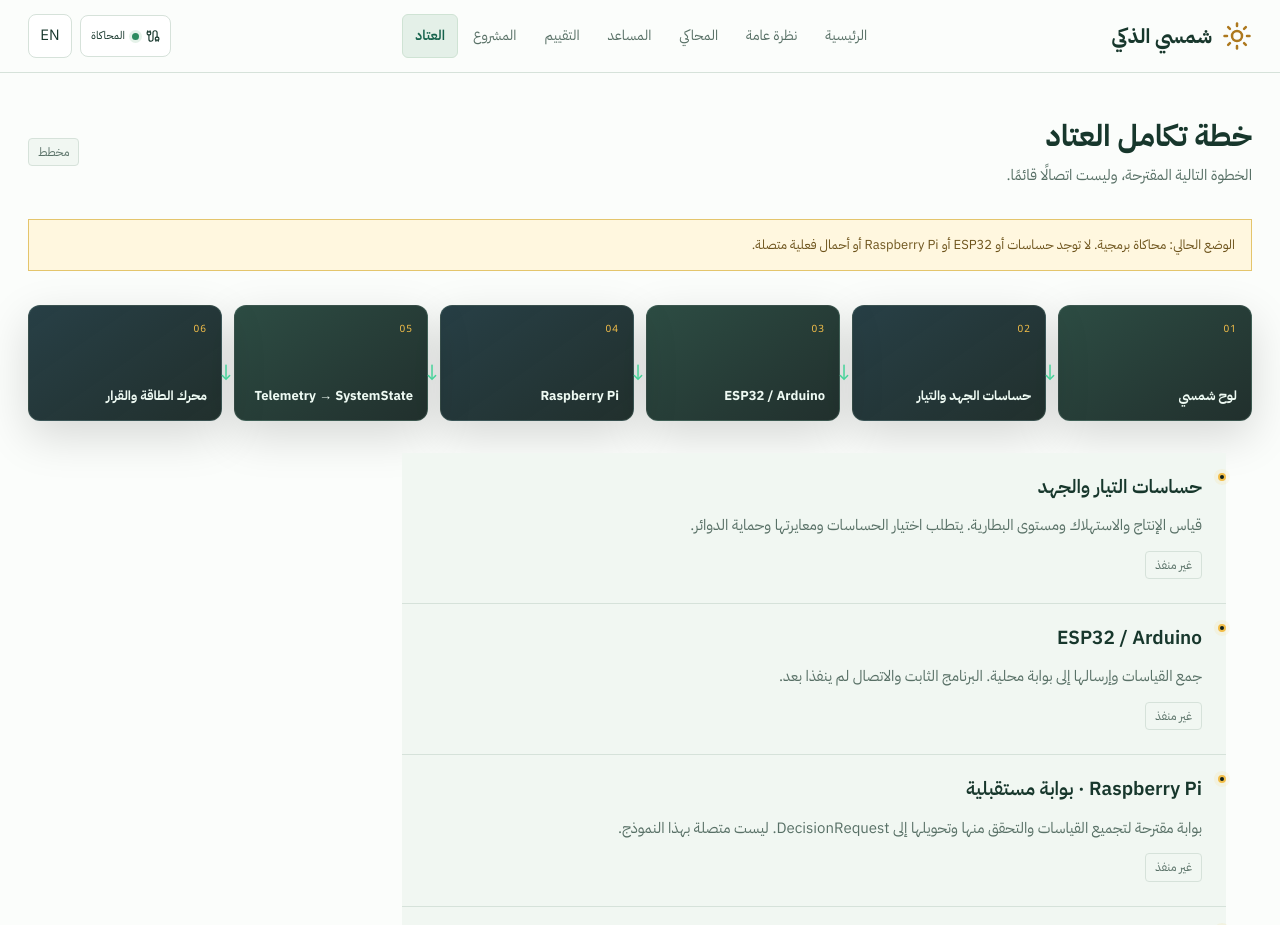
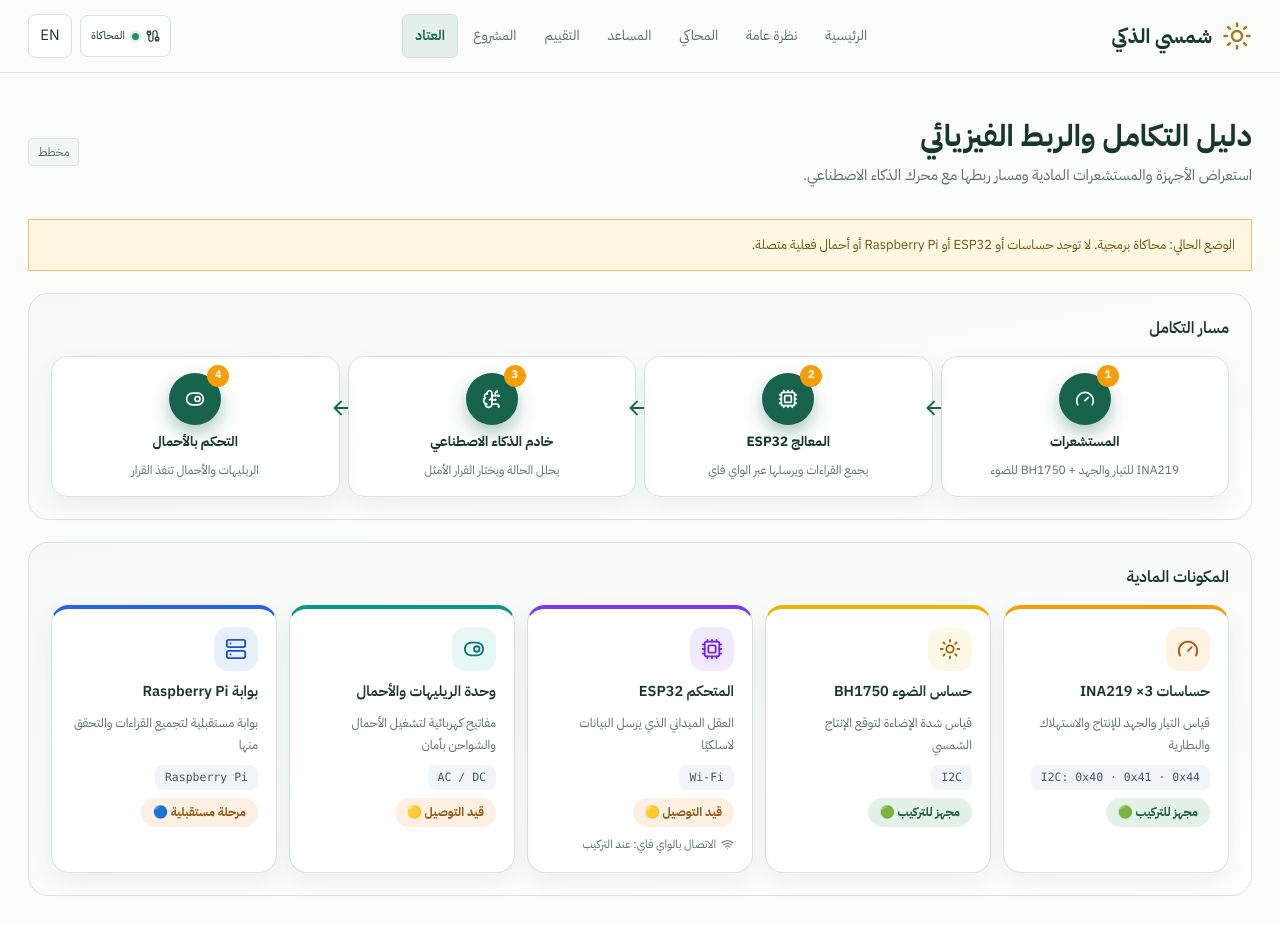
Before and after one commit to mur99k/shamsi-smart, a Next.js app: page /hardware in a window 1280 px wide. Shown: the top 925 px of the page. Built offline with nearby package versions, Linux system fonts and the light colour scheme.

Commit message:
feat(hardware): integration hub with stepper, component cards and status badges

```diff
--- a/src/app/globals.css
+++ b/src/app/globals.css
@@ -653,17 +653,43 @@ input[type="range"] { accent-color: #46d39a; }
 .pipeline li { position: relative; padding-inline-start: 24px; transition: background-color 180ms ease-out, transform 180ms ease-out; }
 .pipeline li::before { content: ""; position: absolute; inset-inline-start: 0; top: 20px; width: 8px; height: 8px; border: 2px solid #f3be49; border-radius: 50%; background: #0d1e1a; box-shadow: 0 0 0 4px rgba(243,190,73,.1); }
 .pipeline li:hover { background: rgba(70,211,154,.08); transform: translateX(-4px); }
-.hardware-pipeline-visual { display: grid; grid-template-columns: repeat(6, minmax(0, 1fr)); gap: 12px; margin: 34px 0 12px; }
-.hardware-node { position: relative; min-height: 116px; padding: 14px; display: flex; flex-direction: column; justify-content: space-between; border: 1px solid rgba(157,201,180,.18); border-radius: 12px; background: linear-gradient(145deg, rgba(22,57,47,.9), rgba(9,25,22,.9)); box-shadow: 0 15px 45px rgba(0,0,0,.15); }
-.hardware-node:nth-child(2n) { background: linear-gradient(145deg, rgba(21,47,54,.92), rgba(9,25,22,.9)); }
-.hardware-node-index { color: #f3be49; font-family: "Segoe UI", sans-serif; font-size: 10px; letter-spacing: .1em; }
-.hardware-node strong { color: #eefaf3; font-size: 13px; line-height: 1.5; }
-.hardware-node-arrow { position: absolute; inset-inline-end: -18px; top: 48px; z-index: 1; color: #46d39a; font-size: 22px; }
-@media (max-width: 600px) {
-  .hardware-pipeline-visual { grid-template-columns: 1fr 1fr; gap: 8px; margin-top: 24px; }
-  .hardware-node { min-height: 94px; padding: 11px; }
-  .hardware-node strong { font-size: 11px; }
-  .hardware-node-arrow { inset-inline-end: -13px; top: 38px; font-size: 17px; }
+.hw-hub-panel { border-radius: 20px; padding: 22px; margin-top: 22px; border: 1px solid var(--border); background: linear-gradient(170deg, #f6faf7, #fff); }
+.hw-hub-panel > h2 { font-size: 16px; margin-bottom: 16px; }
+.hw-stepper { display: grid; grid-template-columns: minmax(0, 1fr) minmax(0, 1fr) minmax(0, 1fr) minmax(0, 1fr); gap: 8px; margin: 0; padding: 0; list-style: none; }
+.hw-stage { position: relative; display: flex; flex-direction: column; align-items: center; gap: 6px; text-align: center; border-radius: 16px; padding: 16px 10px; background: rgba(255, 255, 255, 0.9); border: 1px solid var(--border); box-shadow: 0 10px 24px rgba(28, 76, 56, 0.07); }
+.hw-stage-text { display: contents; }
+.hw-stage-text strong { font-size: 13.5px; }
+.hw-stage-text p { font-size: 12px; color: var(--muted); line-height: 1.7; }
+.hw-stage-dot { position: relative; display: inline-grid; place-items: center; width: 52px; height: 52px; border-radius: 99px; background: #17634d; color: #fff; box-shadow: 0 8px 18px rgba(23, 99, 77, 0.35); }
+.hw-stage-num { position: absolute; top: -8px; inset-inline-end: -8px; display: inline-grid; place-items: center; width: 22px; height: 22px; border-radius: 99px; background: #f59e0b; color: #fff; font-size: 11px; font-weight: 700; }
+.hw-link-h { position: absolute; top: 40px; inset-inline-end: -19px; z-index: 1; color: var(--accent); }
+.hw-link-v { display: none; color: var(--accent); }
+.hw-comp-grid { display: grid; grid-template-columns: repeat(auto-fit, minmax(210px, 1fr)); gap: 12px; }
+.hw-comp-card { display: flex; flex-direction: column; align-items: flex-start; gap: 8px; border-radius: 18px; padding: 18px; background: #fff; border: 1px solid var(--border); border-top: 4px solid #94a3b8; box-shadow: 0 10px 24px rgba(28, 76, 56, 0.07); }
+.hw-comp-card.amber { border-top-color: #f59e0b; }
+.hw-comp-card.yellow { border-top-color: #eab308; }
+.hw-comp-card.violet { border-top-color: #7c3aed; }
+.hw-comp-card.teal { border-top-color: #0d9488; }
+.hw-comp-card.blue { border-top-color: #2563eb; }
+.hw-comp-card h3 { font-size: 14.5px; }
+.hw-comp-card p { font-size: 12.5px; color: var(--muted); line-height: 1.8; }
+.hw-comp-card code { font-size: 11.5px; border-radius: 8px; padding: 3px 10px; background: #f1f5f9; color: #475569; }
+.hw-comp-icon { display: inline-grid; place-items: center; width: 44px; height: 44px; border-radius: 14px; background: #eef4fd; color: #1d4ed8; }
+.hw-comp-card.amber .hw-comp-icon { background: #fef3e2; color: #b45309; }
+.hw-comp-card.yellow .hw-comp-icon { background: #fef9e7; color: #a16207; }
+.hw-comp-card.violet .hw-comp-icon { background: #f1eafe; color: #6d28d9; }
+.hw-comp-card.teal .hw-comp-icon { background: #e6f7f5; color: #0f766e; }
+.hw-comp-card.blue .hw-comp-icon { background: #e8effe; color: #1d4ed8; }
+.hw-status { font-size: 12px; font-weight: 700; border-radius: 99px; padding: 4px 12px; }
+.hw-status.ok { background: #e2f2e7; color: #205c3e; }
+.hw-status.pending { background: #fdf0e3; color: #8a5a16; }
+.hw-wifi { display: inline-flex; align-items: center; gap: 5px; font-size: 11.5px; color: var(--muted); }
+@media (max-width: 900px) {
+  .hw-stepper { grid-template-columns: minmax(0, 1fr); gap: 0; }
+  .hw-stage { flex-direction: row; text-align: start; gap: 12px; margin-bottom: 10px; padding: 14px; }
+  .hw-stage-text { display: block; flex: 1; min-width: 0; }
+  .hw-link-h { display: none; }
+  .hw-link-v { display: block; position: absolute; bottom: -22px; inset-inline-start: 38px; }
 }
 .pipeline p, .case-study p, .architecture-branches p { color: #91aaa0; }
 .notice { background: rgba(243,190,73,.08); border-color: rgba(243,190,73,.3); color: #e6c777; }
--- a/src/app/hardware/page.tsx
+++ b/src/app/hardware/page.tsx
@@ -1,29 +1,57 @@
 "use client";
 
+import { ArrowDown, ArrowLeft, ArrowRight, Gauge, Sun, Cpu, ToggleRight, BrainCircuit, Wifi, Server } from "lucide-react";
 import { useSolar } from "@/components/dashboard/SolarProvider";
 
 export default function HardwarePage() {
   const { lang } = useSolar();
   const ar = lang === "ar";
-  const steps = ar ? [
-    ["حساسات التيار والجهد", "قياس الإنتاج والاستهلاك ومستوى البطارية. يتطلب اختيار الحساسات ومعايرتها وحماية الدوائر."],
-    ["ESP32 / Arduino", "جمع القياسات وإرسالها إلى بوابة محلية. البرنامج الثابت والاتصال لم ينفذا بعد."],
-    ["Raspberry Pi · بوابة مستقبلية", "بوابة مقترحة لتجميع القياسات والتحقق منها وتحويلها إلى DecisionRequest. ليست متصلة بهذا النموذج."],
-    ["محرك القرار والمساعد", "تغذية عقود API الحالية ببيانات متحققة بدلاً من قيم المحاكاة، بعد تنفيذ طبقة تكامل واختبارها."],
-    ["تشغيل الأحمال بأمان", "مرحلة مستقبلية منفصلة تتطلب حماية كهربائية، حدود تشغيل، إيقافاً يدوياً ومراجعة مختص. التوصية ليست أمر تشغيل."],
-  ] : [
-    ["Current & voltage sensors", "Measure generation, consumption and battery state. Sensor selection, calibration and circuit protection are required."],
-    ["ESP32 / Arduino", "Collect readings and send them to a local gateway. Firmware and connectivity are not implemented."],
-    ["Raspberry Pi · future gateway", "A proposed gateway to aggregate, validate and map readings to DecisionRequest. It is not connected to this prototype."],
-    ["Decision engine & assistant", "Feed validated measurements into existing API contracts after implementing and testing an integration layer."],
-    ["Safe load control", "A separate future stage requiring electrical protection, operating limits, manual override and qualified review. A recommendation is not an actuator command."],
+  const Forward = ar ? ArrowLeft : ArrowRight;
+
+  const stages = [
+    { icon: Gauge, titleAr: "المستشعرات", titleEn: "Sensors", descAr: "INA219 للتيار والجهد + BH1750 للضوء", descEn: "INA219 for current & voltage + BH1750 for light" },
+    { icon: Cpu, titleAr: "المعالج ESP32", titleEn: "ESP32 processor", descAr: "يجمع القراءات ويرسلها عبر الواي فاي", descEn: "Collects readings and sends them over Wi-Fi" },
+    { icon: BrainCircuit, titleAr: "خادم الذكاء الاصطناعي", titleEn: "AI server", descAr: "يحلل الحالة ويختار القرار الأمثل", descEn: "Analyzes the state and picks the optimal decision" },
+    { icon: ToggleRight, titleAr: "التحكم بالأحمال", titleEn: "Load control", descAr: "الريليهات والأحمال تنفذ القرار", descEn: "Relays & loads execute the decision" },
   ];
+
+  const parts = [
+    { icon: Gauge, color: "amber", titleAr: "حساسات INA219 ×3", titleEn: "3× INA219 sensors", descAr: "قياس التيار والجهد للإنتاج والاستهلاك والبطارية", descEn: "Current & voltage for solar, load and battery", meta: "I2C: 0x40 · 0x41 · 0x44", badgeAr: "مجهز للتركيب 🟢", badgeEn: "Ready to install 🟢", ok: true },
+    { icon: Sun, color: "yellow", titleAr: "حساس الضوء BH1750", titleEn: "BH1750 light sensor", descAr: "قياس شدة الإضاءة لتوقع الإنتاج الشمسي", descEn: "Light intensity to anticipate solar output", meta: "I2C", badgeAr: "مجهز للتركيب 🟢", badgeEn: "Ready to install 🟢", ok: true },
+    { icon: Cpu, color: "violet", titleAr: "المتحكم ESP32", titleEn: "ESP32 controller", descAr: "العقل الميداني الذي يرسل البيانات لاسلكيًا", descEn: "The field unit streaming data wirelessly", meta: "Wi-Fi", badgeAr: "قيد التوصيل 🟡", badgeEn: "Connecting 🟡", ok: false },
+    { icon: ToggleRight, color: "teal", titleAr: "وحدة الريليهات والأحمال", titleEn: "Relays & loads unit", descAr: "مفاتيح كهربائية لتشغيل الأحمال والشواحن بأمان", descEn: "Electrical switches for safe load and charger control", meta: "AC / DC", badgeAr: "قيد التوصيل 🟡", badgeEn: "Connecting 🟡", ok: false },
+    { icon: Server, color: "blue", titleAr: "بوابة Raspberry Pi", titleEn: "Raspberry Pi gateway", descAr: "بوابة مستقبلية لتجميع القراءات والتحقق منها", descEn: "A future gateway to aggregate and validate readings", meta: "Raspberry Pi", badgeAr: "مرحلة مستقبلية 🔵", badgeEn: "Future stage 🔵", ok: false },
+  ];
+
   return <>
-    <div className="page-heading"><div><h1>{ar ? "خطة تكامل العتاد" : "Hardware roadmap"}</h1><p>{ar ? "الخطوة التالية المقترحة، وليست اتصالًا قائمًا." : "A planned next stage, not a live connection."}</p></div><span className="badge">{ar ? "مخطط" : "Planned"}</span></div>
+    <div className="page-heading"><div><h1>{ar ? "دليل التكامل والربط الفيزيائي" : "Hardware Integration Hub"}</h1><p>{ar ? "استعراض الأجهزة والمستشعرات المادية ومسار ربطها مع محرك الذكاء الاصطناعي." : "Physical devices and sensors, and how they connect to the AI engine."}</p></div><span className="badge">{ar ? "مخطط" : "Planned"}</span></div>
     <p className="notice">{ar ? "الوضع الحالي: محاكاة برمجية. لا توجد حساسات أو ESP32 أو Raspberry Pi أو أحمال فعلية متصلة." : "Current mode: software simulation. No sensors, ESP32, Raspberry Pi or physical loads are connected."}</p>
-    <div className="hardware-pipeline-visual" aria-label={ar ? "مسار تكامل العتاد" : "Hardware integration path"}>
-      {[ar ? "لوح شمسي" : "Solar panel", ar ? "حساسات الجهد والتيار" : "Voltage / current sensors", "ESP32 / Arduino", "Raspberry Pi", "Telemetry → SystemState", ar ? "محرك الطاقة والقرار" : "Energy + decision engine"].map((step, index) => <div className="hardware-node" key={step}><span className="hardware-node-index">0{index + 1}</span><strong>{step}</strong>{index < 5 && <span className="hardware-node-arrow" aria-hidden="true">↓</span>}</div>)}
-    </div>
-    <ol className="pipeline">{steps.map(([title, body]) => <li key={title}><h2>{title}</h2><p>{body}</p><span className="badge">{ar ? "غير منفذ" : "Not implemented"}</span></li>)}</ol>
+
+    <section className="hw-hub-panel">
+      <h2>{ar ? "مسار التكامل" : "Integration path"}</h2>
+      <ol className="hw-stepper">
+        {stages.map((s, i) => <li key={s.titleEn} className="hw-stage">
+          <span className="hw-stage-dot"><s.icon size={20} /><span className="hw-stage-num" dir="ltr">{i + 1}</span></span>
+          <div className="hw-stage-text"><strong>{ar ? s.titleAr : s.titleEn}</strong>
+          <p>{ar ? s.descAr : s.descEn}</p></div>
+          {i < stages.length - 1 && <span className="hw-link-h" aria-hidden="true"><Forward size={22} /></span>}
+          {i < stages.length - 1 && <span className="hw-link-v" aria-hidden="true"><ArrowDown size={22} /></span>}
+        </li>)}
+      </ol>
+    </section>
+
+    <section className="hw-hub-panel">
+      <h2>{ar ? "المكونات المادية" : "Hardware components"}</h2>
+      <div className="hw-comp-grid">
+        {parts.map(p => <article key={p.titleEn} className={`hw-comp-card ${p.color}`}>
+          <span className="hw-comp-icon"><p.icon size={22} /></span>
+          <h3>{ar ? p.titleAr : p.titleEn}</h3>
+          <p>{ar ? p.descAr : p.descEn}</p>
+          <code dir="ltr">{p.meta}</code>
+          <span className={p.ok ? "hw-status ok" : "hw-status pending"}>{ar ? p.badgeAr : p.badgeEn}</span>
+          {p.titleEn === "ESP32 controller" && <small className="hw-wifi"><Wifi size={13} /> {ar ? "الاتصال بالواي فاي: عند التركيب" : "Wi-Fi link: on installation"}</small>}
+        </article>)}
+      </div>
+    </section>
   </>;
 }
```
